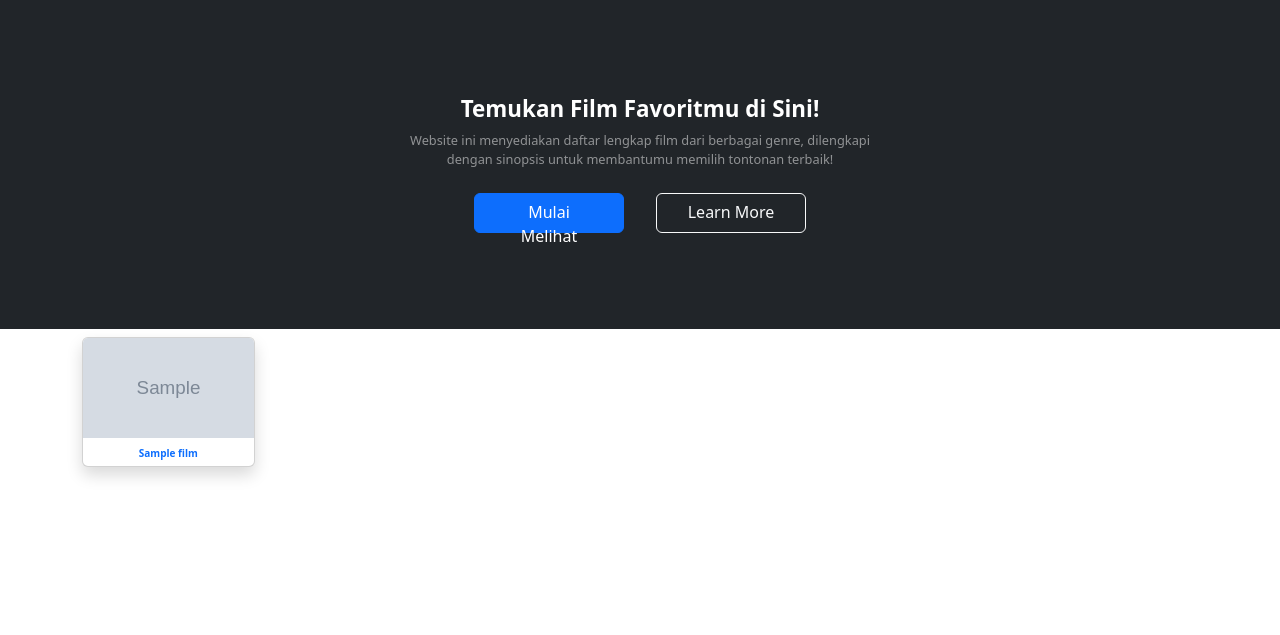
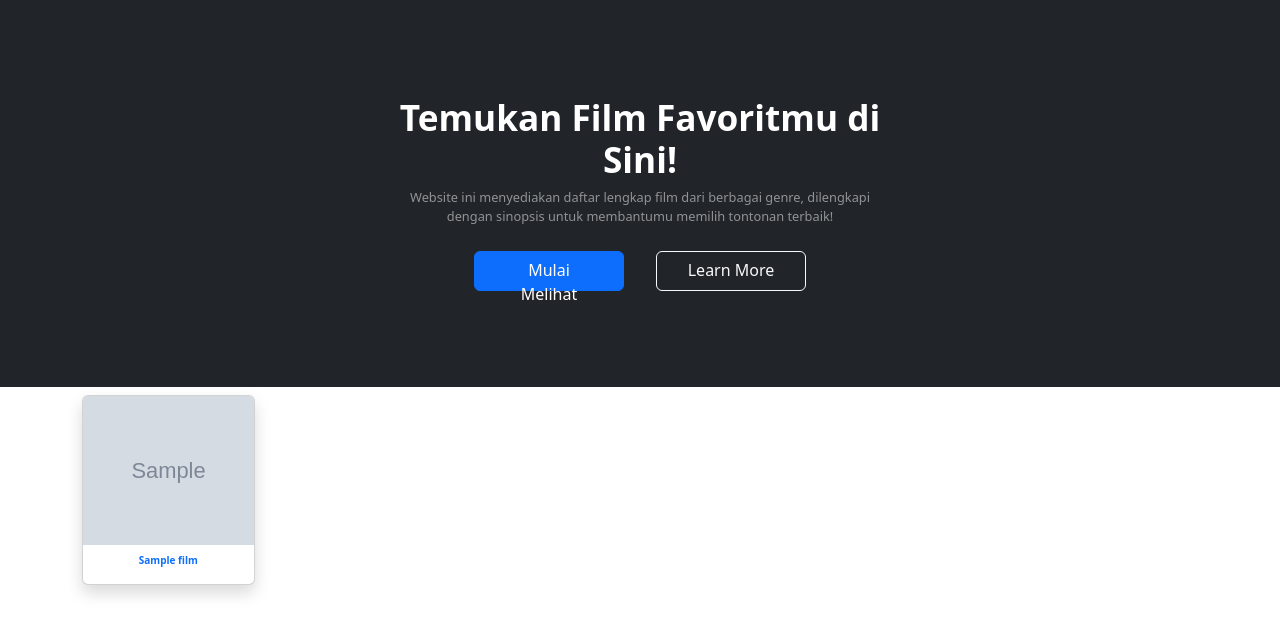
Before and after one commit to Prakusyaa/Website-Film, a CodeIgniter 4 app: the page made by app/Views/Page/home.php in a window 1280 px wide. Shown: the part 67-702 px from the top of the page. Run offline with PHP 8.4 and a stand-in for CodeIgniter, Linux system fonts and the light colour scheme; the template is opened without the code that fills it: most values are stand-ins (such as "Sample title", 1, 10 or a date in 2020); grey boxes marked "Sample" are stand-in pictures; some libraries are stand-ins or nearby versions; some web fonts are replaced.

Commit message:
@media screen

```diff
--- a/app/Views/Page/home.php
+++ b/app/Views/Page/home.php
@@ -66,6 +66,38 @@
         }
     }
 
+    @media screen and (min-width: 375px) {
+        .card img {
+            width: 100%;
+            height: 120px;
+            object-fit: cover;
+        }
+
+        .card {
+            height: 160px;
+            display: flex;
+            flex-direction: column;
+            justify-content: space-between;
+            margin-top: 8px;
+        }
+    }
+
+    @media screen and (min-width: 425px) {
+        .card img {
+            width: 100%;
+            height: 130px;
+            object-fit: cover;
+        }
+
+        .card {
+            height: 170px;
+            display: flex;
+            flex-direction: column;
+            justify-content: space-between;
+            margin-top: 8px;
+        }
+    }
+
     @media screen and (min-width: 768px) {
         .d-grid .btn {
             display: inline-block;
@@ -89,7 +121,7 @@
         }
 
         .card {
-            height: 130px;
+            height: 150px;
             display: flex;
             flex-direction: column;
             justify-content: space-between;
@@ -98,7 +130,7 @@
 
         .card img {
             width: 100%;
-            height: 100px;
+            height: 120px;
             object-fit: cover;
         }
 
@@ -117,6 +149,59 @@
             align-items: center;
             gap: 0.5rem;
             padding: 0.5rem;
+        }
+    }
+
+    @media screen and (min-width: 1024px) {
+        .display {
+            font-size: 2.2rem;
+        }
+
+        .card {
+            height: 190px;
+            display: flex;
+            flex-direction: column;
+            justify-content: space-between;
+            margin-top: 8px;
+        }
+
+        .card img {
+            width: 100%;
+            height: 160px;
+            object-fit: cover;
+        }
+
+        .card-title {
+            font-size: 10px;
+            text-align: center;
+            white-space: nowrap;
+            overflow: hidden;
+            text-overflow: ellipsis;
+            width: 100%;
+        }
+
+        .card-body {
+            display: flex;
+            flex-direction: column;
+            align-items: center;
+            gap: 0.5rem;
+            padding: 0.5rem;
+        }
+    }
+
+    @media screen and (min-width: 1440px) {
+        .card img {
+            width: 100%;
+            height: 130px;
+            object-fit: cover;
+        }
+
+        .card {
+            height: 170px;
+            display: flex;
+            flex-direction: column;
+            justify-content: space-between;
+            margin-top: 8px;
         }
     }
 </style>
```
